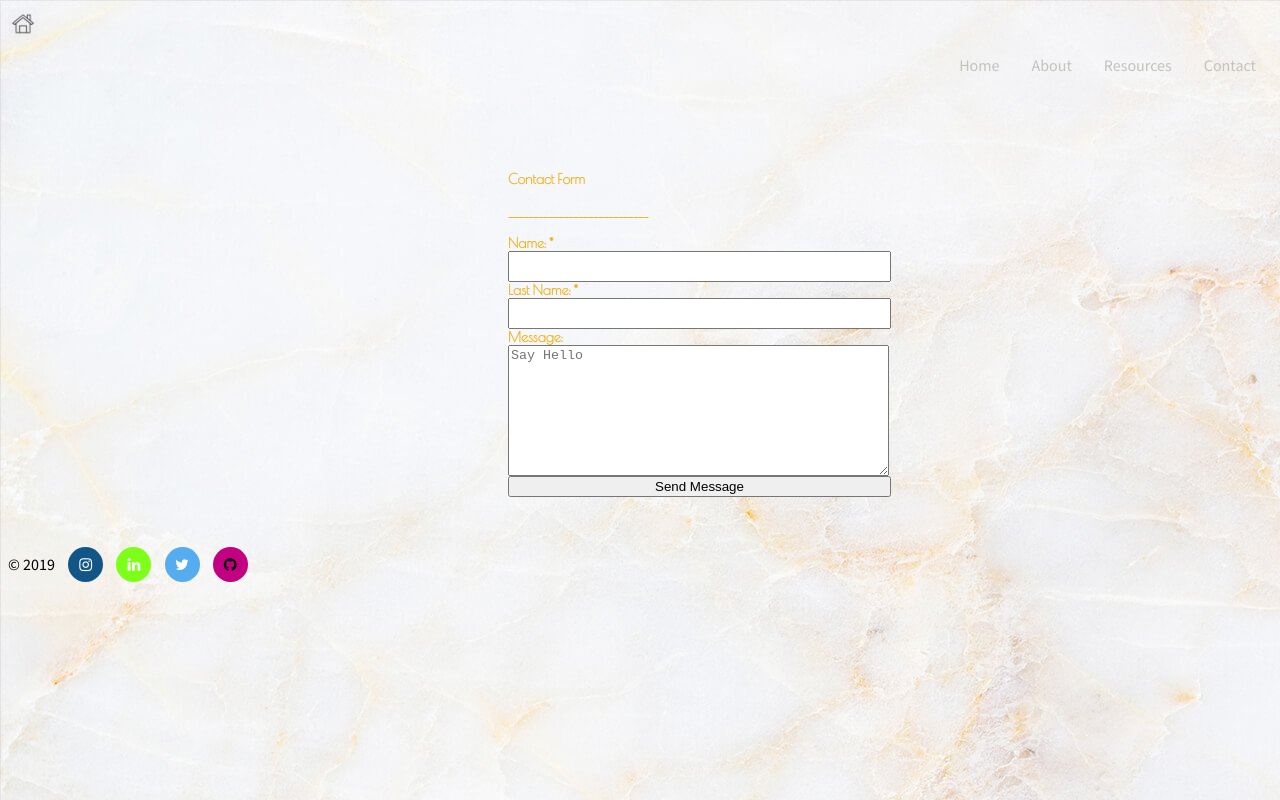
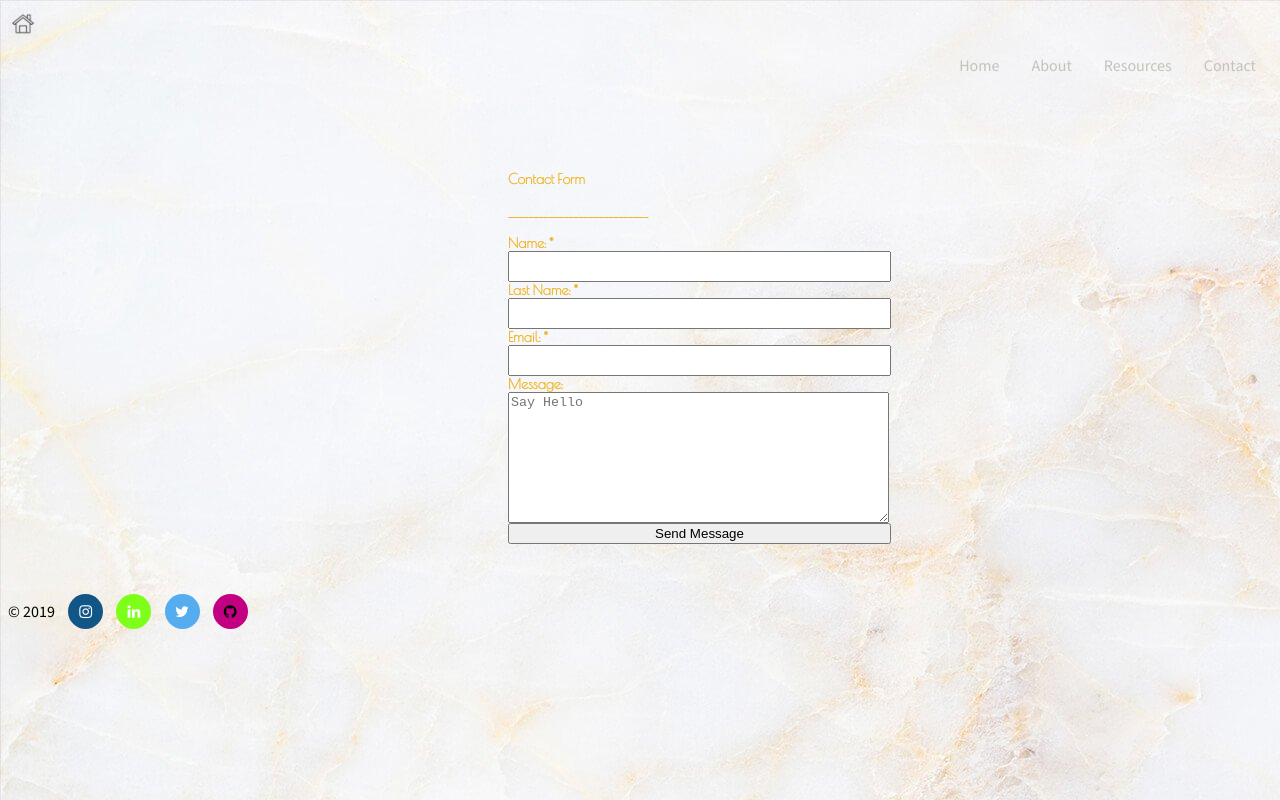
Before and after one commit to abigaylerose03/abigaylerose.io, a website: page contact.html in a window 1280 px wide. Shown: the top 800 px of the page. Drawn offline with nearby package versions, Linux system fonts and the light colour scheme.

Commit message:
fixed email

```diff
--- a/contact.html
+++ b/contact.html
@@ -40,10 +40,13 @@
                     <p>____________________________</p>
 
                     <label>Name: <span>*</span></label>
-                    <input type="text" id="name"/>
+                    <input type="text" id="fname"/>
 
                     <label>Last Name: <span>*</span></label>
                     <input type="text" id="lname"/>
+
+                    <label>Email: <span>*</span></label>
+                    <input type="text" id="email"/>
 
                     <label>Message:</label>
                     <textarea id="message" placeholder="Say Hello"></textarea>
--- a/js/memberEmail.js
+++ b/js/memberEmail.js
@@ -22,6 +22,8 @@ $(document).ready(function() {
 		  		emailjs.send(service_id,template_id,template_params);
 				alert("Thank you for your valid email");
 				$("#email").val("");
+				$("#fname").val("");
+				$("$lname").val("");
 
 			} else {
 				alert("you should enter an email");
```
